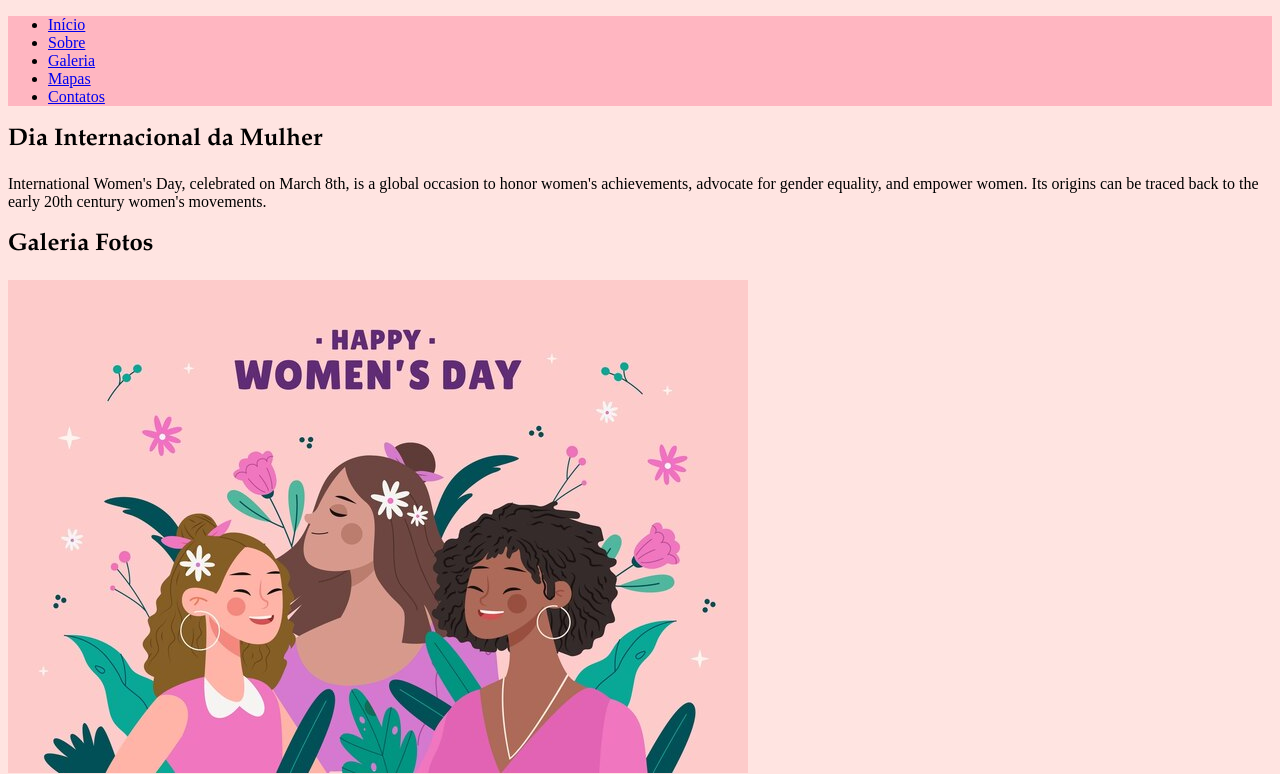
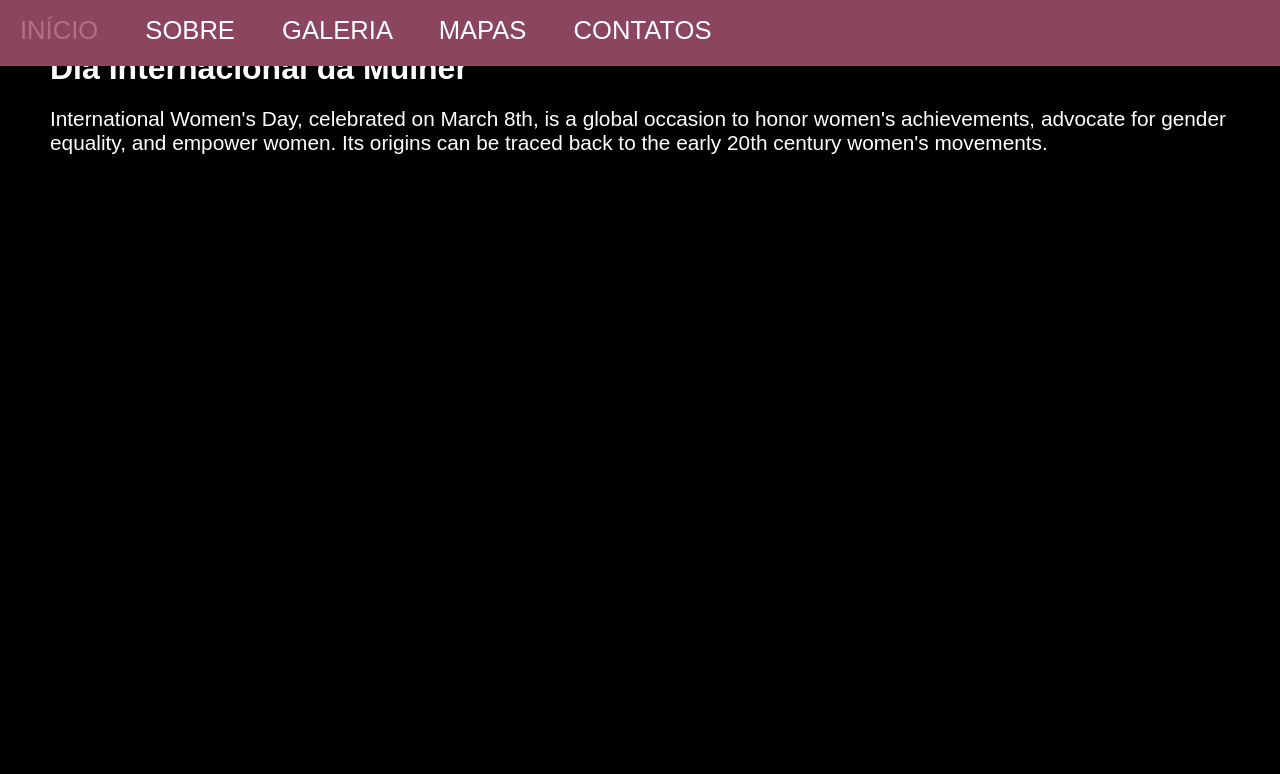
Before and after one commit to sofhkkj/Dia-da-Mulher, a plain HTML site: page index.html in a window 1280 px wide. Shown: the top 774 px of the page. Drawn offline with Linux system fonts and the light colour scheme.

Commit message:
Update style.css

```diff
--- a/style.css
+++ b/style.css
@@ -1,15 +1,61 @@
+*{
+    margin: 0;
+    padding: 0;
+}
 
 body {
-    background-color: #FFE4E1;
+    background-color: #B76D86;
+    font-family: arial, sans-serif;
+    font-size: 10px;
+    color: white;
 }
-header {
-    background-color: lightpink;
+
+header{
+
+}
+
+nav {
+    background-color: #8C455F;
+    position: fixed;
+    width: 100%;
 
 }
 h1{
-    font-family: Garamond;
+    font-size: 2rem;
+    padding-bottom: 20px;
+
+}
+#banner{
+    background-image: url '../images/flores.jpg' ;
+
+
+}
+
+#about{
+    background-color: black;
+    font-size: 1.3rem;
+    padding: 50px;
+    height: 100vh;
+}
+
+nav ul li {
+    display: inline;
+    line-height: 60px;
+}
+
+nav a:link, a:visited {
+    font-size: 1.6rem;
+    padding: 20px;
+    text-transform: uppercase;
+    text-decoration: none;
+    color: white;
+    text-shadow: 1px, 1px, color: white;
+}
+
+nav a:hover, a:active {
+   color: #B76D86;
 }
 
 footer {
-    background-color: lightpink;
+    background-color: #8C455F;
 }
```
